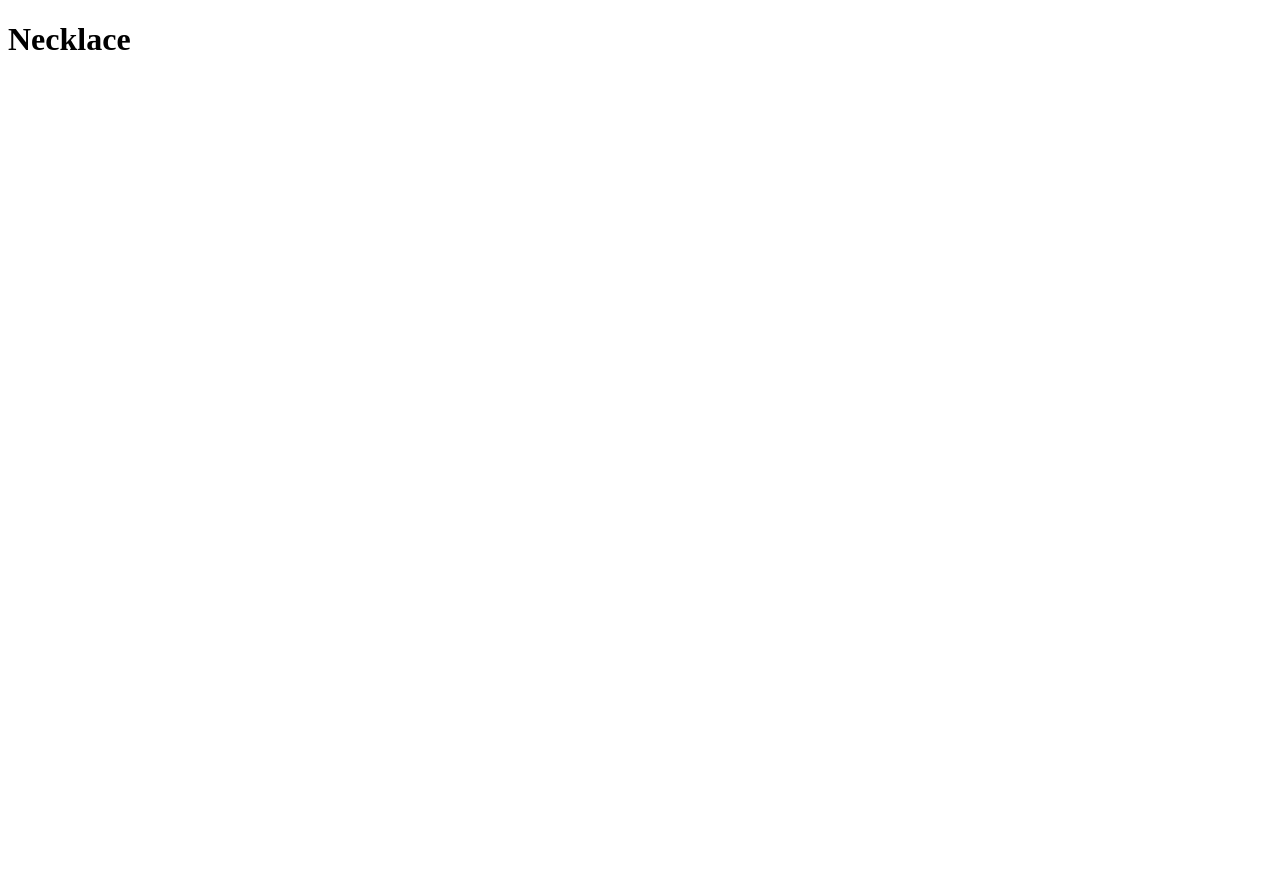
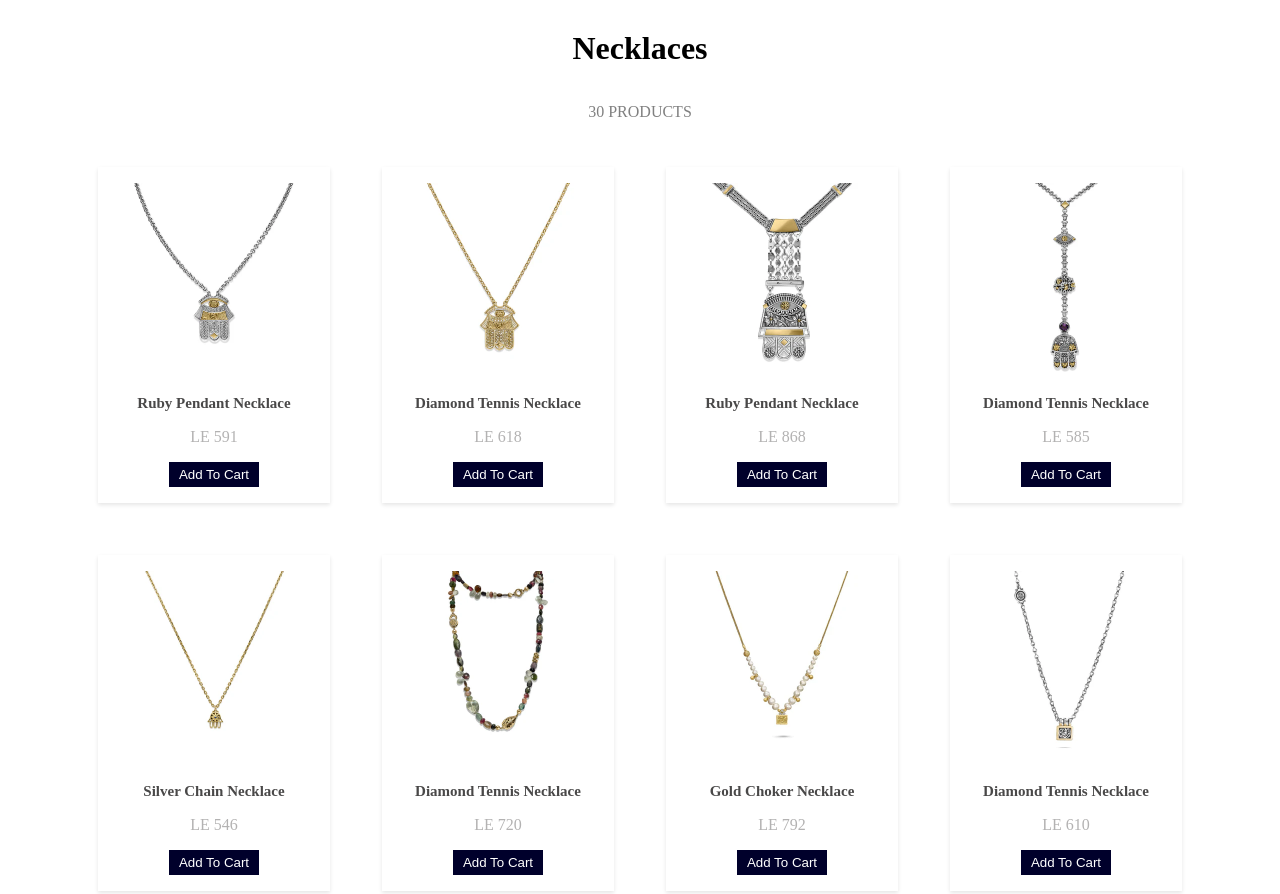
Before and after one commit to Saraahamrr/E-Commerce-JewleryStore, a website: page jewelry/categories/necklesses/neckless.html in a window 1280 px wide. Shown: the top 894 px of the page. Before the commit the page ends 800 px from the top, so only its background shows below. Drawn offline with Linux system fonts and the light colour scheme.

Commit message:
categories-pages

```diff
--- /dev/null
+++ b/jewelry/categories/bracelets/bracelet.css
@@ -0,0 +1,49 @@
+h1{
+    display: flex;
+    justify-content: center;
+    margin-top: 30px;
+    margin-bottom: 20px;
+}
+.conter{
+    text-align: center;
+    margin-bottom: 30px;
+    color: gray;
+}
+.cards {
+    display: flex;
+    flex-wrap: wrap;
+    gap: 20px;
+    justify-content: center;
+}
+.card {
+    padding: 16px;
+    margin: 16px;
+    width: 200px;
+    text-align: center;
+    box-shadow: 0 2px 4px rgba(0, 0, 0, 0.1);
+}
+.card img {
+    width: 100%;
+    height: 200px;
+    object-fit: cover;
+}
+.product-title {
+    font-size: 15px;
+    margin: 8px 0;
+    color: rgb(73, 72, 72);
+}
+.product-price {
+    color: rgb(179, 178, 178);
+}
+#container {
+    display: flex;
+    flex-direction: column;
+    justify-content: center;
+}
+.addToCart{
+    background-color: rgb(0, 0, 43);
+    border: none;
+    color: white;
+    padding: 5px 10px;
+    cursor: pointer;
+}
--- /dev/null
+++ b/jewelry/categories/earings/earings.css
@@ -0,0 +1,49 @@
+h1{
+    display: flex;
+    justify-content: center;
+    margin-top: 30px;
+    margin-bottom: 20px;
+}
+.conter{
+    text-align: center;
+    margin-bottom: 30px;
+    color: gray;
+}
+.cards {
+    display: flex;
+    flex-wrap: wrap;
+    gap: 20px;
+    justify-content: center;
+}
+.card {
+    padding: 16px;
+    margin: 16px;
+    width: 200px;
+    text-align: center;
+    box-shadow: 0 2px 4px rgba(0, 0, 0, 0.1);
+}
+.card img {
+    width: 100%;
+    height: 200px;
+    object-fit: cover;
+}
+.product-title {
+    font-size: 15px;
+    margin: 8px 0;
+    color: rgb(73, 72, 72);
+}
+.product-price {
+    color: rgb(179, 178, 178);
+}
+#container {
+    display: flex;
+    flex-direction: column;
+    justify-content: center;
+}
+.addToCart{
+    background-color: rgb(0, 0, 43);
+    border: none;
+    color: white;
+    padding: 5px 10px;
+    cursor: pointer;
+}
--- /dev/null
+++ b/jewelry/categories/necklesses/neckless.css
@@ -0,0 +1,49 @@
+h1{
+    display: flex;
+    justify-content: center;
+    margin-top: 30px;
+    margin-bottom: 20px;
+}
+.conter{
+    text-align: center;
+    margin-bottom: 30px;
+    color: gray;
+}
+.cards {
+    display: flex;
+    flex-wrap: wrap;
+    gap: 20px;
+    justify-content: center;
+}
+.card {
+    padding: 16px;
+    margin: 16px;
+    width: 200px;
+    text-align: center;
+    box-shadow: 0 2px 4px rgba(0, 0, 0, 0.1);
+}
+.card img {
+    width: 100%;
+    height: 200px;
+    object-fit: cover;
+}
+.product-title {
+    font-size: 15px;
+    margin: 8px 0;
+    color: rgb(73, 72, 72);
+}
+.product-price {
+    color: rgb(179, 178, 178);
+}
+#container {
+    display: flex;
+    flex-direction: column;
+    justify-content: center;
+}
+.addToCart{
+    background-color: rgb(0, 0, 43);
+    border: none;
+    color: white;
+    padding: 5px 10px;
+    cursor: pointer;
+}
--- a/jewelry/categories/necklesses/neckless.html
+++ b/jewelry/categories/necklesses/neckless.html
@@ -3,9 +3,12 @@
 <head>
     <meta charset="UTF-8">
     <meta name="viewport" content="width=device-width, initial-scale=1.0">
-    <title>Necklace</title>
+    <title>NECKLACES</title>
+    <link rel="stylesheet" href="neckless.css">
 </head>
 <body>
-    <h1>Necklace</h1>
+    <h1>Necklaces</h1>
+    <div id="container"></div>
+    <script src="neckless.js"></script>
 </body>
 </html>
--- /dev/null
+++ b/jewelry/categories/necklesses/neckless.js
@@ -0,0 +1,57 @@
+async function getNecklaces(category) {
+    try {
+        const response = await fetch('../jewellery.json');
+        if (!response.ok) {
+            throw new Error(`HTTP error! status: ${response.status}`);
+        }
+        const products = await response.json();
+        return products.filter(product => product.category === category);
+    } catch (error) {
+        console.error('Error loading products:', error);
+        return [];
+    }
+}
+
+getNecklaces('necklaces').then(necklaces => {
+    const container = document.getElementById('container');
+
+    const itemsCount = necklaces.length;
+    const conter = document.createElement('p');
+    conter.textContent = `${itemsCount} PRODUCTS`;
+    conter.className = 'conter';
+
+    // Cards wrapper
+    const cardsWrapper = document.createElement('div');
+    cardsWrapper.className = 'cards';
+
+    container.appendChild(conter);
+    container.appendChild(cardsWrapper);
+
+    necklaces.forEach(necklace => {
+        const card = document.createElement('div');
+        card.className = 'card';
+
+        const img = document.createElement('img');
+        img.src = necklace.img;
+
+        const title = document.createElement('h3');
+        title.className = 'product-title';
+        title.textContent = necklace.title;
+
+        const price = document.createElement('p');
+        price.className = 'product-price';
+        price.textContent = `LE ${necklace.price}`;
+
+        const addToCart = document.createElement('button');
+        addToCart.className = 'addToCart';
+        addToCart.textContent = 'Add To Cart';
+        //handle addToCart feature here
+
+        card.appendChild(img);
+        card.appendChild(title);
+        card.appendChild(price);
+        card.appendChild(addToCart);
+
+        cardsWrapper.appendChild(card);
+    });
+});
--- /dev/null
+++ b/jewelry/categories/rings/rings.css
@@ -0,0 +1,49 @@
+h1{
+    display: flex;
+    justify-content: center;
+    margin-top: 30px;
+    margin-bottom: 20px;
+}
+.conter{
+    text-align: center;
+    margin-bottom: 30px;
+    color: gray;
+}
+.cards {
+    display: flex;
+    flex-wrap: wrap;
+    gap: 20px;
+    justify-content: center;
+}
+.card {
+    padding: 16px;
+    margin: 16px;
+    width: 200px;
+    text-align: center;
+    box-shadow: 0 2px 4px rgba(0, 0, 0, 0.1);
+}
+.card img {
+    width: 100%;
+    height: 200px;
+    object-fit: cover;
+}
+.product-title {
+    font-size: 15px;
+    margin: 8px 0;
+    color: rgb(73, 72, 72);
+}
+.product-price {
+    color: rgb(179, 178, 178);
+}
+#container {
+    display: flex;
+    flex-direction: column;
+    justify-content: center;
+}
+.addToCart{
+    background-color: rgb(0, 0, 43);
+    border: none;
+    color: white;
+    padding: 5px 10px;
+    cursor: pointer;
+}
```
Also changed, not shown: jewelry/categories/bracelets/bracelet.html (+4 -1 lines), jewelry/categories/bracelets/bracelet.js (added, +57 -0 lines), jewelry/categories/earings/earing.html (+4 -1 lines), jewelry/categories/earings/earings.js (added, +57 -0 lines), jewelry/categories/rings/ring.html (+5 -2 lines), jewelry/categories/rings/rings.js (added, +57 -0 lines).
